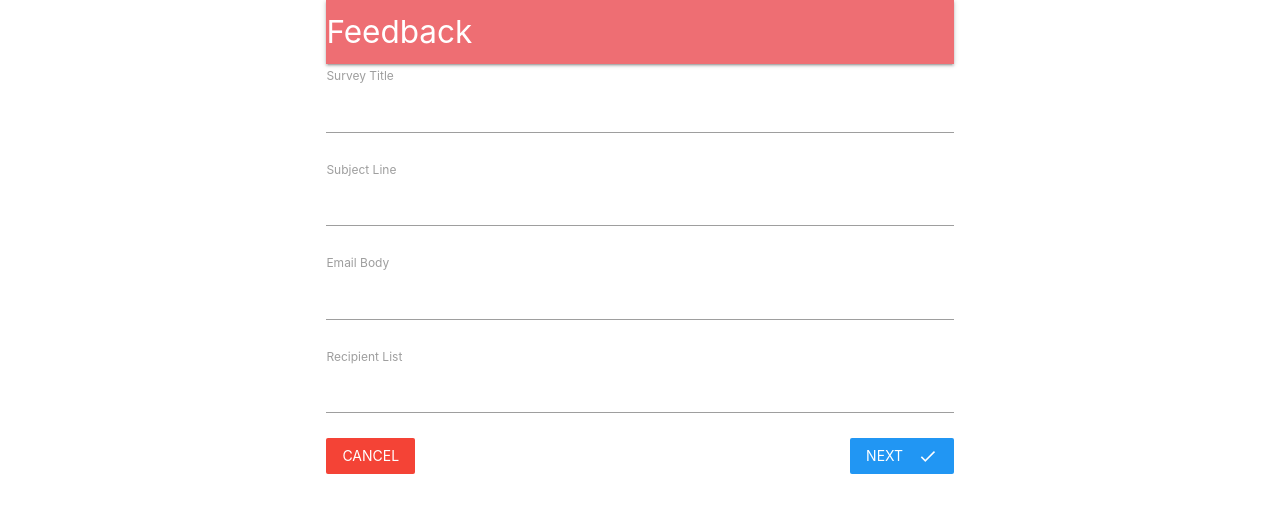
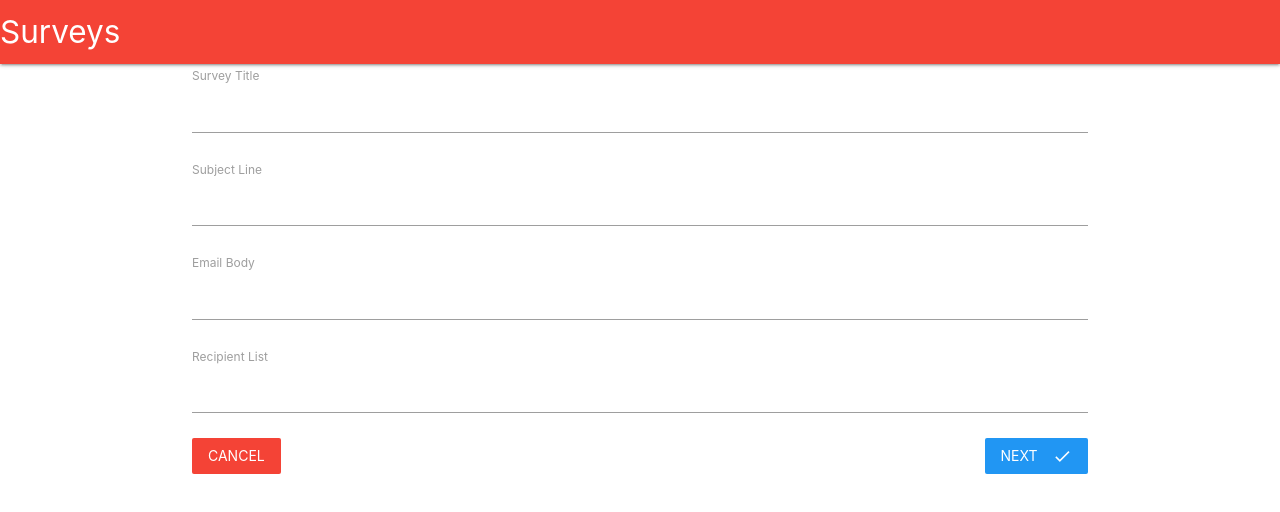
Before and after one commit to jasonbland/feedback-server, a React (Create React App) app in the folder client/: page /surveys/new in a window 1280 px wide. Shown: the top 512 px of the page. Built offline with nearby package versions, Linux system fonts and the light colour scheme; no server answers.

Commit message:
fix various styles issues

```diff
--- a/client/src/components/App.js
+++ b/client/src/components/App.js
@@ -15,9 +15,9 @@ class App extends React.Component {
 
   render() {
     return (
-      <div className="container">
+      <div>
         <BrowserRouter>
-          <div className="container">
+          <div>
             <Header />
             <Route exact path="/" component={Landing} />
             <Route exact path="/surveys" component={Dashboard} />
--- a/client/src/components/Header.js
+++ b/client/src/components/Header.js
@@ -2,6 +2,8 @@ import React from 'react';
 import { connect } from 'react-redux';
 import { Link } from 'react-router-dom';
 import Payments from './Payments';
+
+import '../styles/App.css';
 
 class Header extends React.Component {
   renderContent() {
@@ -31,14 +33,16 @@ class Header extends React.Component {
 
   render() {
     return (
+      <div className="navbar-fixed">
         <nav>
-        <div className="nav-wrapper">
+          <div className="nav-wrapper red">
             <Link to={this.props.auth ? '/surveys' : '/'} className="left brand-logo">
-            Feedback
+              Surveys
             </Link>
             <ul className="right">{this.renderContent()}</ul>
           </div>
         </nav>
+      </div>
     );
   }
 }
--- a/client/src/components/Landing.js
+++ b/client/src/components/Landing.js
@@ -5,7 +5,7 @@ class Landing extends React.Component {
   render() {
     return (
       <div style={{ textAlign: 'center' }}>
-        <h1>Feedback</h1>
+        <h1>Surveys</h1>
         Collect feedback from users
       </div>
     );
--- a/client/src/components/SurveyList.js
+++ b/client/src/components/SurveyList.js
@@ -10,15 +10,17 @@ class SurveyList extends Component {
   renderSurveys() {
     return this.props.surveys.reverse().map(survey => {
       return (
-        <div className="card blue-grey darken-1" key={survey._id}>
+        <div className="container">
+          <div className="card grey lighten-1" key={survey._id}>
             <div className="card-content">
               <span className="card-title">{survey.title}</span>
               <p>{survey.body}</p>
               <p className="right">Sent On: {new Date(survey.dateSent).toLocaleDateString()}</p>
             </div>
             <div className="card-action">
-            <a>Yes: {survey.yes}</a>
-            <a>No: {survey.no}</a>
+              <a className="blue-text">Yes: {survey.yes}</a>
+              <a className="blue-text">No: {survey.no}</a>
+            </div>
           </div>
         </div>
       );
@@ -26,12 +28,7 @@ class SurveyList extends Component {
   }
 
   render() {
-    return (
-      <div>
-        SurveyList
-        {this.renderSurveys()}
-      </div>
-    );
+    return <div>{this.renderSurveys()}</div>;
   }
 }
 
--- a/client/src/components/SurveyNew.js
+++ b/client/src/components/SurveyNew.js
@@ -16,7 +16,7 @@ class SurveyNew extends React.Component {
   }
 
   render() {
-    return <div>{this.renderContent()}</div>;
+    return <div className="container">{this.renderContent()}</div>;
   }
 }
 
--- /dev/null
+++ b/client/src/styles/App.css
@@ -0,0 +1,3 @@
+nav .nav-wrapper {
+  background-color: orange;
+}
```
Lines whose indentation alone changed are shown as unchanged.
